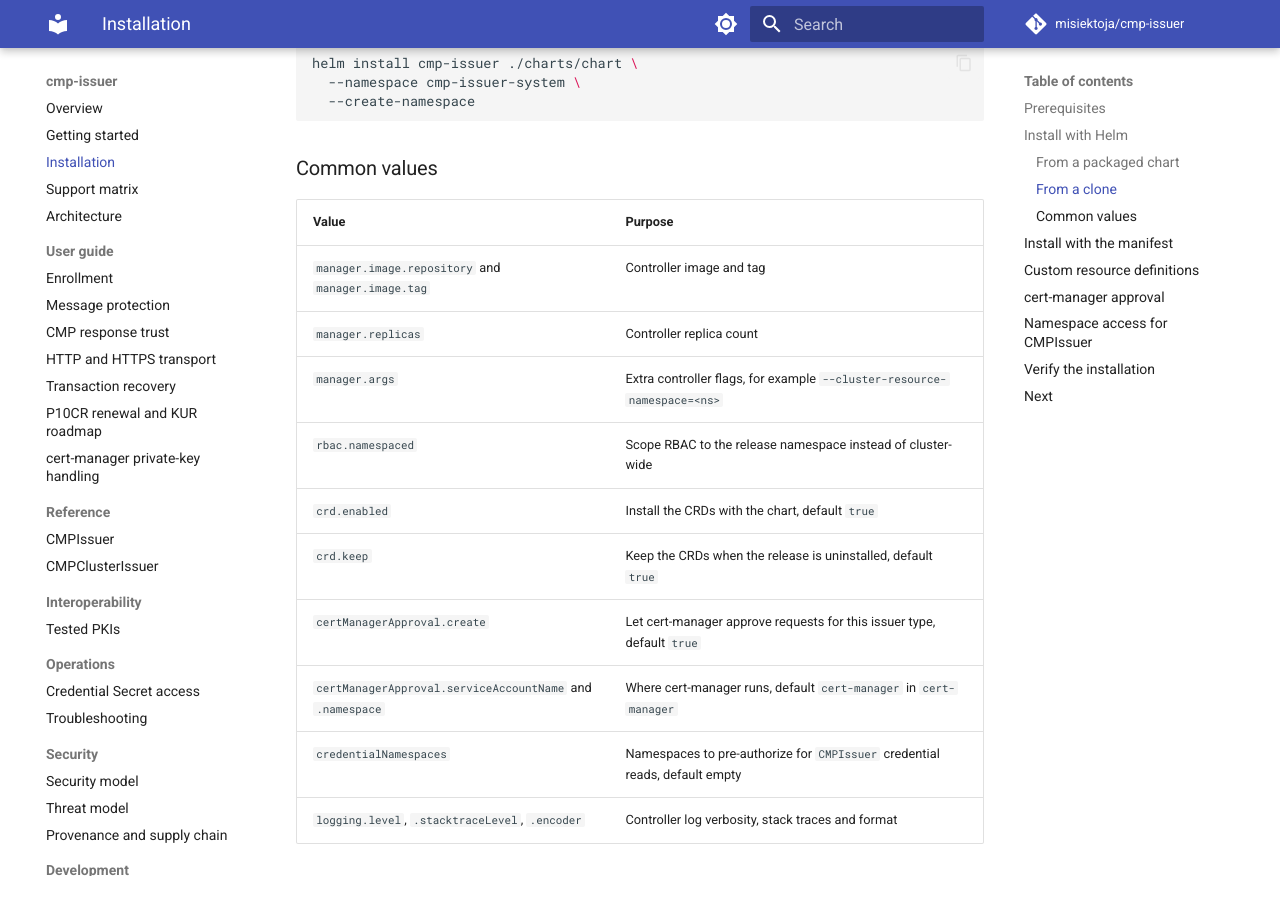
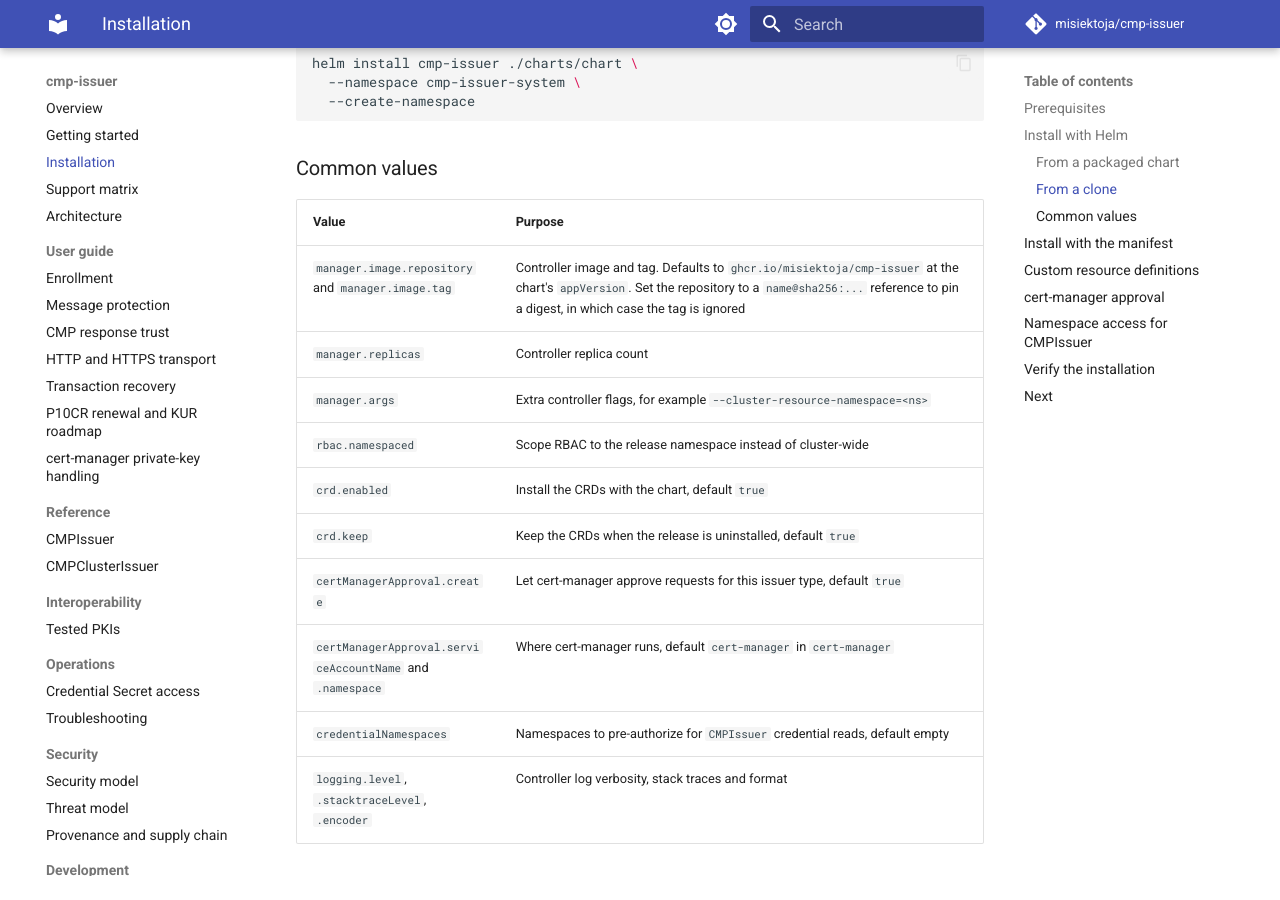
Before and after one commit to misiektoja/cmp-issuer, an MkDocs documentation site: the page built from docs/installation.md, in a window 1280 px wide and 900 px high, scrolled down 1152 px. Built offline with MkDocs 1.6.1 and Material for MkDocs 9.7.7, drawn with Linux system fonts in a browser that asks for light colours; comment, search, counter and statistics services are not loaded.

Commit message:
docs: name the default manager image in the chart values

```diff
--- a/docs/installation.md
+++ b/docs/installation.md
@@ -52,7 +52,7 @@
 
 | Value | Purpose |
 | --- | --- |
-| `manager.image.repository` and `manager.image.tag` | Controller image and tag |
+| `manager.image.repository` and `manager.image.tag` | Controller image and tag. Defaults to `ghcr.io/misiektoja/cmp-issuer` at the chart's `appVersion`. Set the repository to a `name@sha256:...` reference to pin a digest, in which case the tag is ignored |
 | `manager.replicas` | Controller replica count |
 | `manager.args` | Extra controller flags, for example `--cluster-resource-namespace=<ns>` |
 | `rbac.namespaced` | Scope RBAC to the release namespace instead of cluster-wide |
```
